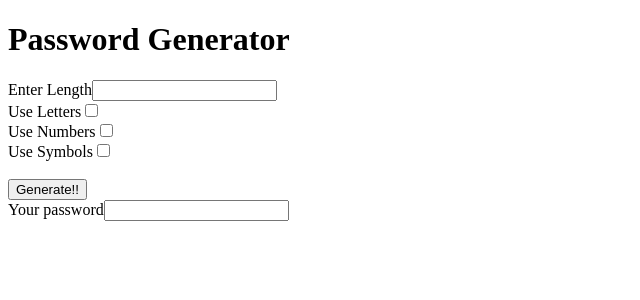
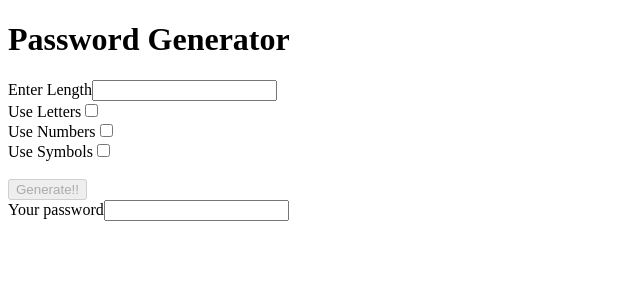
Before and after one commit to ukas87/passwordGenerator, an Angular app: page / in a window 1280 px wide. Shown: the top 300 px of the page, without its empty margins (0-640 px from the left). Built offline with nearby package versions, Linux system fonts and the light colour scheme.

Commit message:
added disabled on generate button

```diff
--- a/src/app/app.component.html
+++ b/src/app/app.component.html
@@ -21,11 +21,11 @@
 </div>
 <br>
 <div>
-  <button (click)="onButtonClick()"> Generate!! </button>
+  <button [disabled]="!((includeSymbols || includeLetters || includeNumbers) && length)"
+          (click)="onButtonClick()"> Generate!!
+  </button>
 </div>
 <div>
   <label>Your password</label>
   <input [value]="password"/>
 </div>
-
-{{ password }}
```
